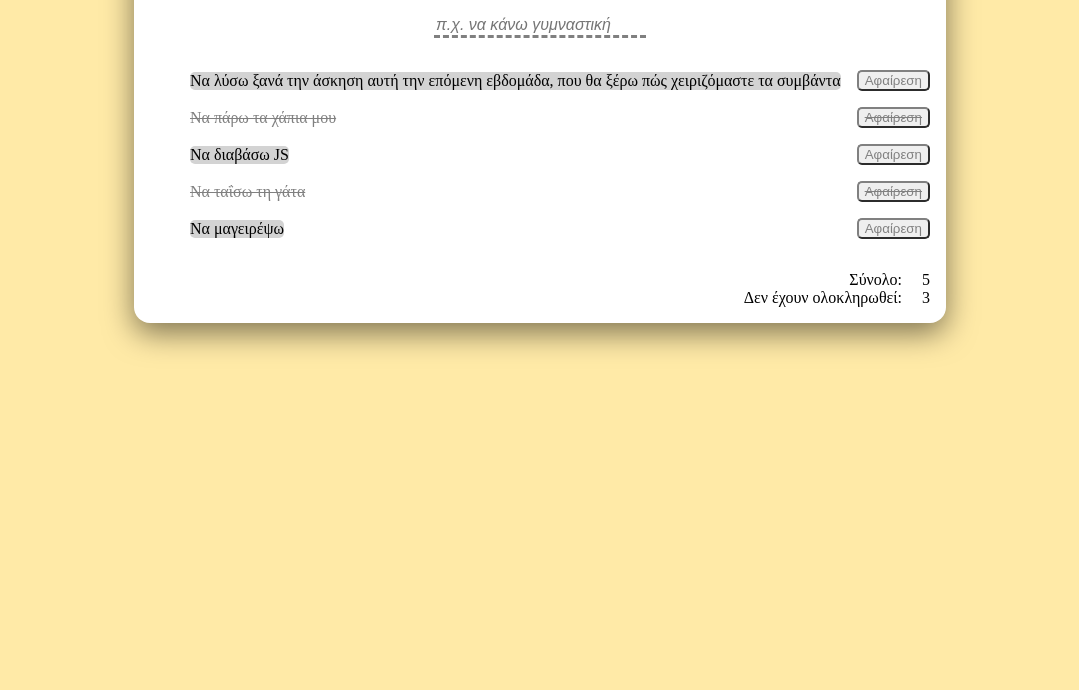
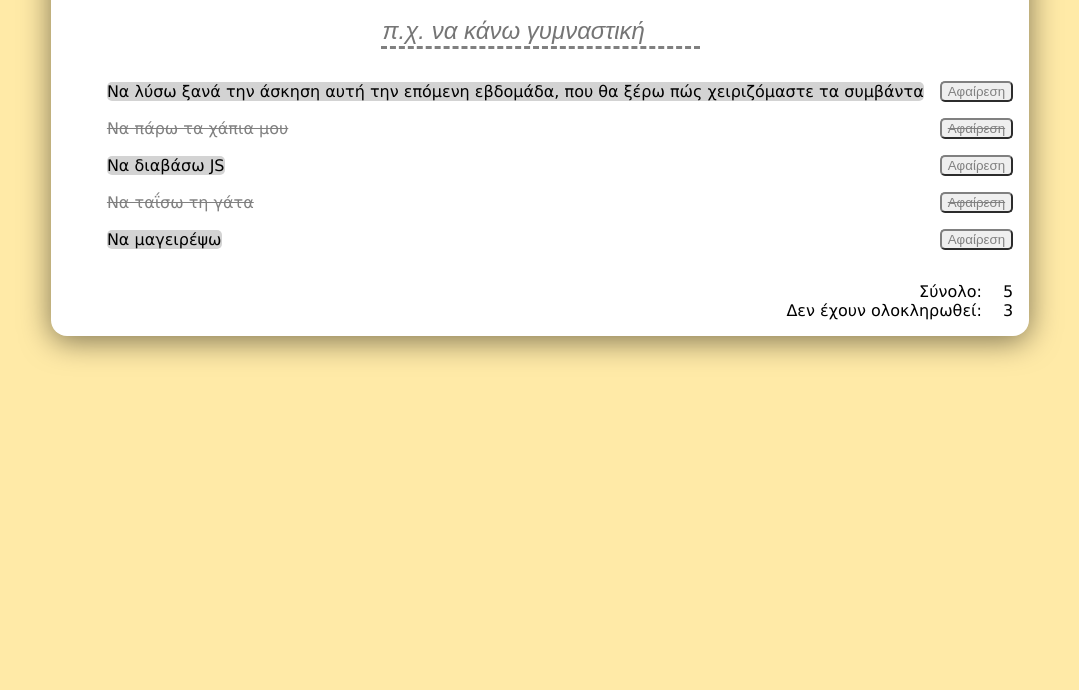
Before and after one commit to ar24git/lab4-webDev, a plain HTML site: page index.html in a window 1280 px wide. Shown: the part 110-800 px from the top of the page, without its empty margins (100-1179 px from the left). Drawn offline with Linux system fonts and the light colour scheme.

Commit message:
font, shadow

```diff
--- a/style.css
+++ b/style.css
@@ -1,5 +1,6 @@
 body{
     background-color: #FFEAA7;
+    font-family: Verdana, Geneva, Tahoma, sans-serif;
 }
 
 .tasks{
@@ -11,7 +12,7 @@ body{
     padding: 1rem;
     margin: 0 1rem;
     border-radius: 1rem;
-    box-shadow: 0px 10px 30px rgba(0, 0, 0, 0.5);
+    box-shadow: 0px 5px 30px rgba(0, 0, 0, 0.5);
 }
 
 /* so that it displays correctly on big screens */
@@ -32,7 +33,7 @@ body{
 
 .tasks #item{
     font-style: italic;
-    font-size: 1rem;
+    font-size: 1.5rem;
     border: none;
     border-bottom: dashed;
     border-color: gray;
```
